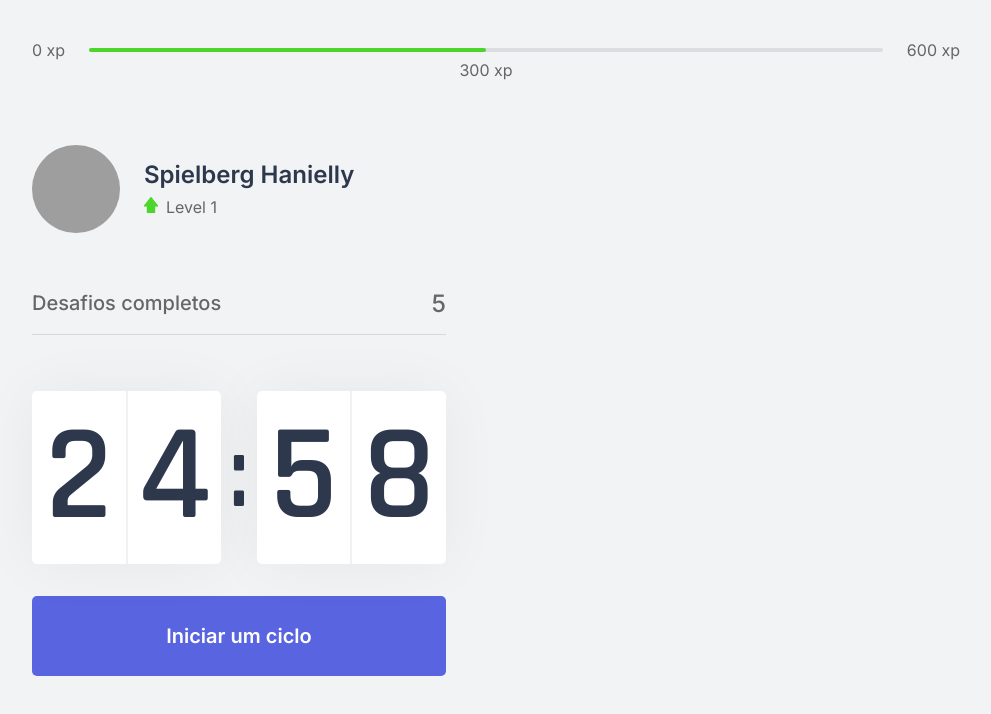
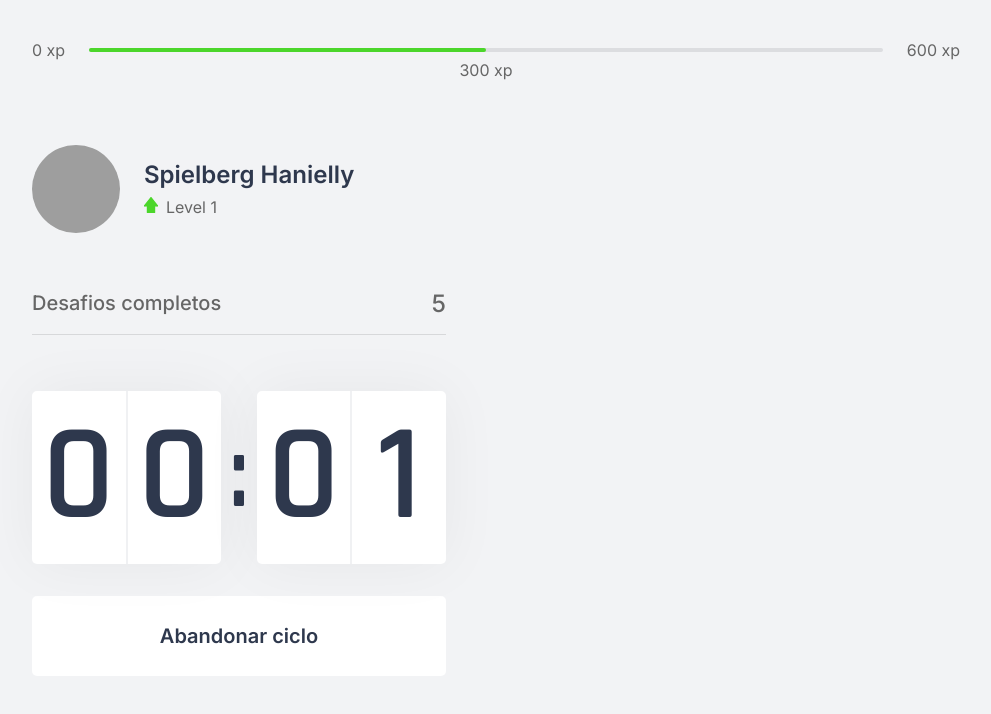
Before and after one commit to Spiielberg/move-it, a Next.js app: page / in a window 1280 px wide. Both pictures are taken after a click on the button "Iniciar um ciclo". Shown: the top 714 px of the page, without its empty margins (144-1135 px from the left). Built offline with nearby package versions, Linux system fonts and the light colour scheme; grey boxes are pictures that could not be loaded.

Commit message:
Adicionando funcionalidades do Countdown

```diff
--- a/src/components/Countdown.tsx
+++ b/src/components/Countdown.tsx
@@ -2,9 +2,13 @@
 
 import styles from '../styles/components/Countdown.module.css';
 
+let countdownTimeout: NodeJS.Timeout;
+const timeCountdown: number = 0.05 * 60;
+
 function Countdown() {
-  const [time, setTime] = useState(25 * 60);
-  const [active, setActive] = useState(false);
+  const [time, setTime] = useState(timeCountdown);
+  const [isActive, setIsActive] = useState(false);
+  const [hasFinished, setHasFinished] = useState(false);
 
   const minutes = Math.floor(time / 60);
   const seconds = time % 60;
@@ -13,16 +17,25 @@
   const [secondLeft, secondRight] = String(seconds).padStart(2, '0').split('');
 
   function startCountdown() {
-    setActive(true);
+    setIsActive(true);
+  }
+
+  function resetCountdown() {
+    clearTimeout(countdownTimeout);
+    setIsActive(false);
+    setTime(timeCountdown);
   }
 
   useEffect(() => {
-    if (active && time > 0) {
-      setTimeout(() => {
+    if (isActive && time > 0) {
+      countdownTimeout = setTimeout(() => {
         setTime(time - 1);
       }, 1000);
+    } else if (isActive && time === 0) {
+      setHasFinished(true);
+      setIsActive(false);
     }
-  }, [active, time]);
+  }, [isActive, time]);
 
   return (
     <div>
@@ -38,6 +51,21 @@
         </div>
       </div>
 
+      {hasFinished ? (
+        <button disabled className={styles.countdownButton}>
+          Ciclo encerrado
+        </button>
+      ) : (
+        <>
+          {isActive ? (
+            <button
+              type='button'
+              className={`${styles.countdownButton} ${styles.countdownButtonActive}`}
+              onClick={resetCountdown}
+            >
+              Abandonar ciclo
+            </button>
+          ) : (
             <button
               type='button'
               className={styles.countdownButton}
@@ -45,6 +73,9 @@
             >
               Iniciar um ciclo
             </button>
+          )}
+        </>
+      )}
     </div>
   );
 }
--- a/src/styles/components/Countdown.module.css
+++ b/src/styles/components/Countdown.module.css
@@ -61,10 +61,22 @@
   transition: background-color 0.2s;
 }
 
-.countdownButton:hover {
+.countdownButton:not(:disabled):hover {
   background: var(--blue-dark);
 }
 
-.countdownButton:active {
-  background: var(--blue);
+.countdownButtonActive {
+  background: var(--white);
+  color: var(--title);
 }
+
+.countdownButtonActive:not(:disabled):hover {
+  background: var(--red);
+  color: var(--white);
+}
+
+.countdownButton:disabled {
+  background: var(--white);
+  color: var(--text);
+  cursor: not-allowed;
+}
```
Lines whose indentation alone changed are shown as unchanged.
